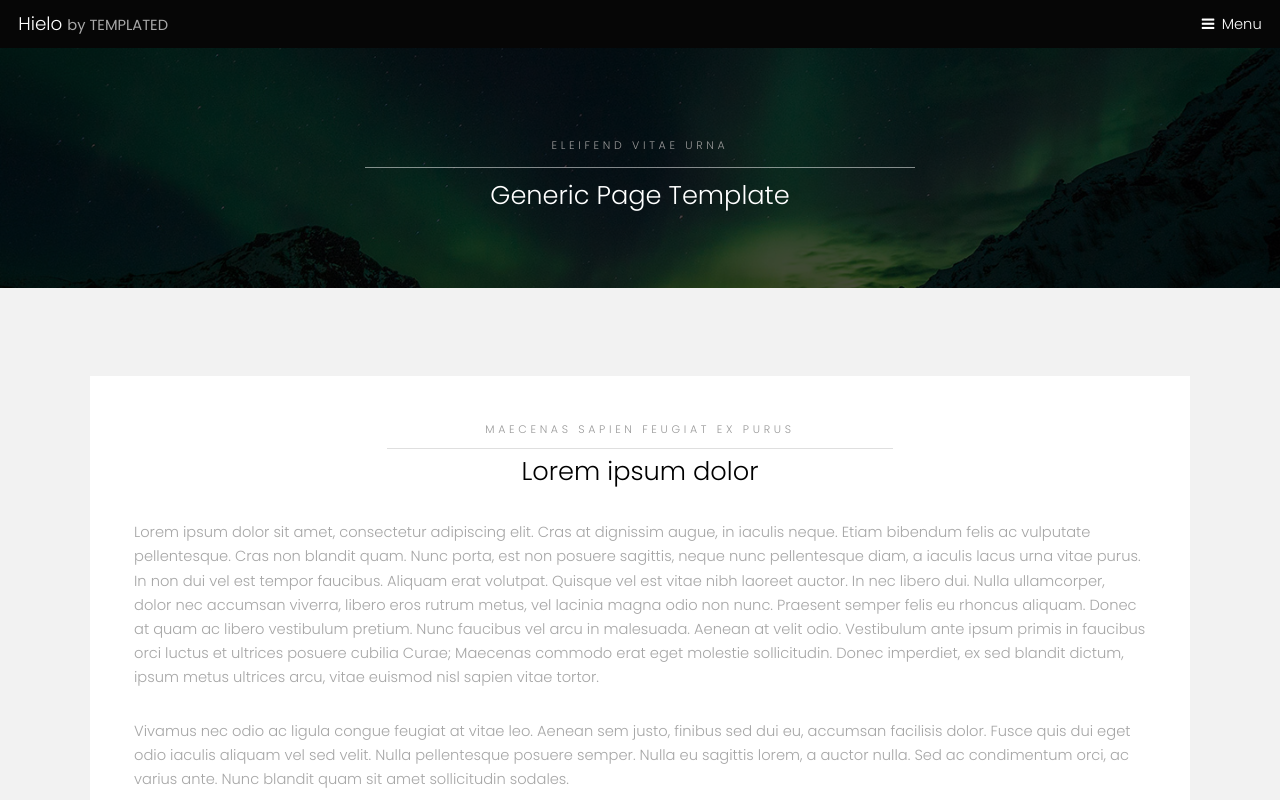
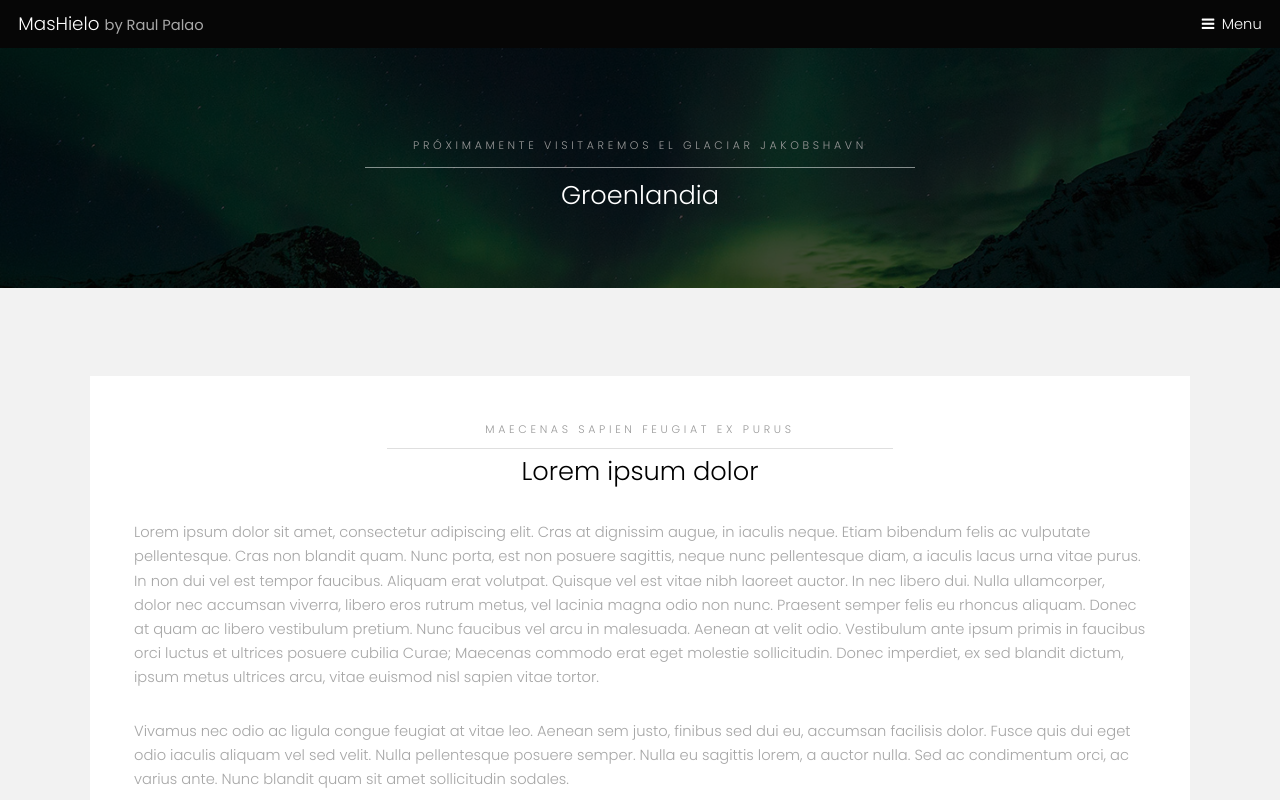
Before and after one commit to raulpalao/05_REP_MASHIELO, a plain HTML site: page groenlandia.html in a window 1280 px wide. Shown: the top 800 px of the page. Drawn offline with Linux system fonts and the light colour scheme.

Commit message:
Creamos sección Groenlandia desde Netbeans

```diff
--- a/generic.html
+++ b/groenlandia.html
@@ -1,12 +1,12 @@
 <!DOCTYPE HTML>
 <!--
-	Hielo by TEMPLATED
+	MasHielo by Raul Palao
 	templated.co @templatedco
 	Released for free under the Creative Commons Attribution 3.0 license (templated.co/license)
 -->
 <html>
 	<head>
-		<title>Hielo by TEMPLATED</title>
+		<title>MasHielo by Raul Palao</title>
 		<meta charset="utf-8" />
 		<meta name="viewport" content="width=device-width, initial-scale=1" />
 		<link rel="stylesheet" href="assets/css/main.css" />
@@ -15,7 +15,7 @@
 
 		<!-- Header -->
 			<header id="header">
-				<div class="logo"><a href="index.html">Hielo <span>by TEMPLATED</span></a></div>
+				<div class="logo"><a href="index.html">MasHielo <span>by Raul Palao</span></a></div>
 				<a href="#menu">Menu</a>
 			</header>
 
@@ -23,7 +23,7 @@
 			<nav id="menu">
 				<ul class="links">
 					<li><a href="index.html">Home</a></li>
-					<li><a href="generic.html">Generic</a></li>
+					<li><a href="groenlandia.html">Groenlandia</a></li>
 					<li><a href="elements.html">Elements</a></li>
 				</ul>
 			</nav>
@@ -32,8 +32,8 @@
 			<section id="One" class="wrapper style3">
 				<div class="inner">
 					<header class="align-center">
-						<p>Eleifend vitae urna</p>
-						<h2>Generic Page Template</h2>
+						<p>Próximamente visitaremos el glaciar Jakobshavn</p>
+						<h2>Groenlandia</h2>
 					</header>
 				</div>
 			</section>
```
Also changed, not shown: elements.html (+1 -1 lines), index.html (+4 -4 lines).
